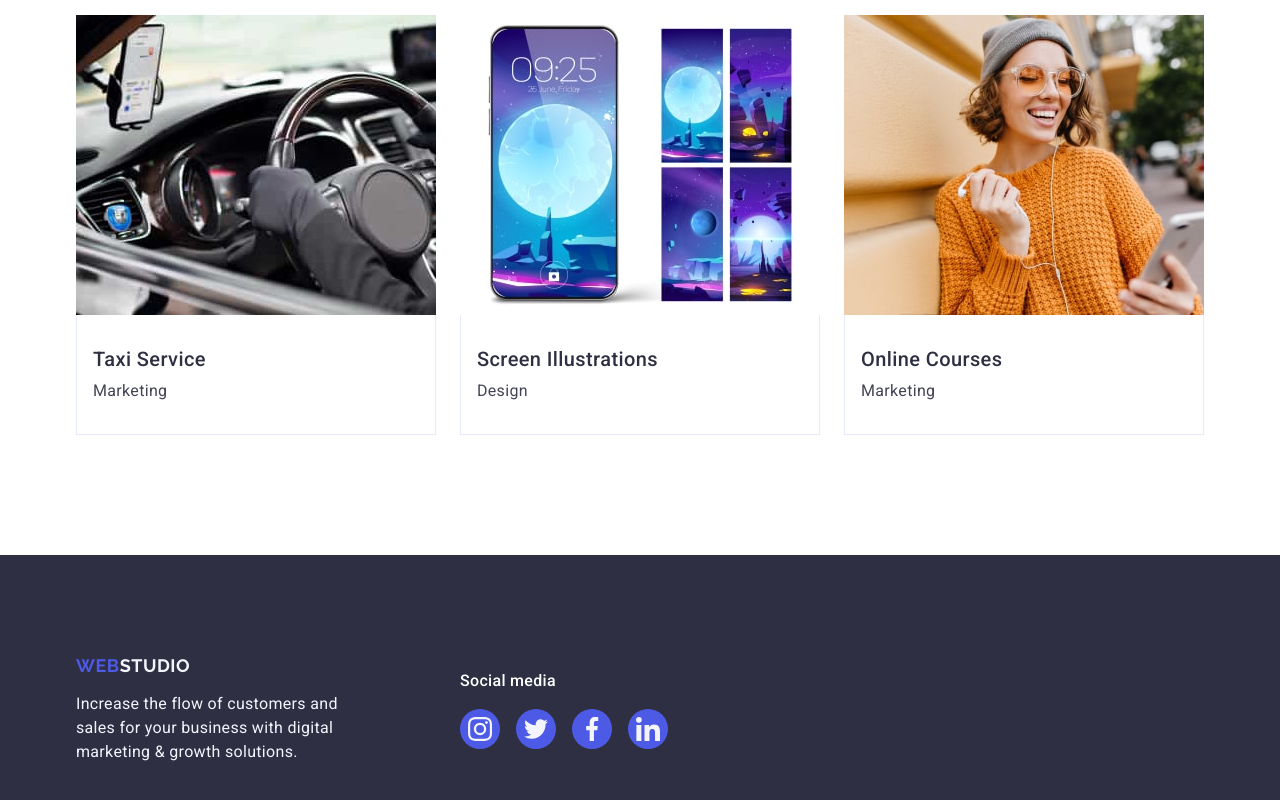
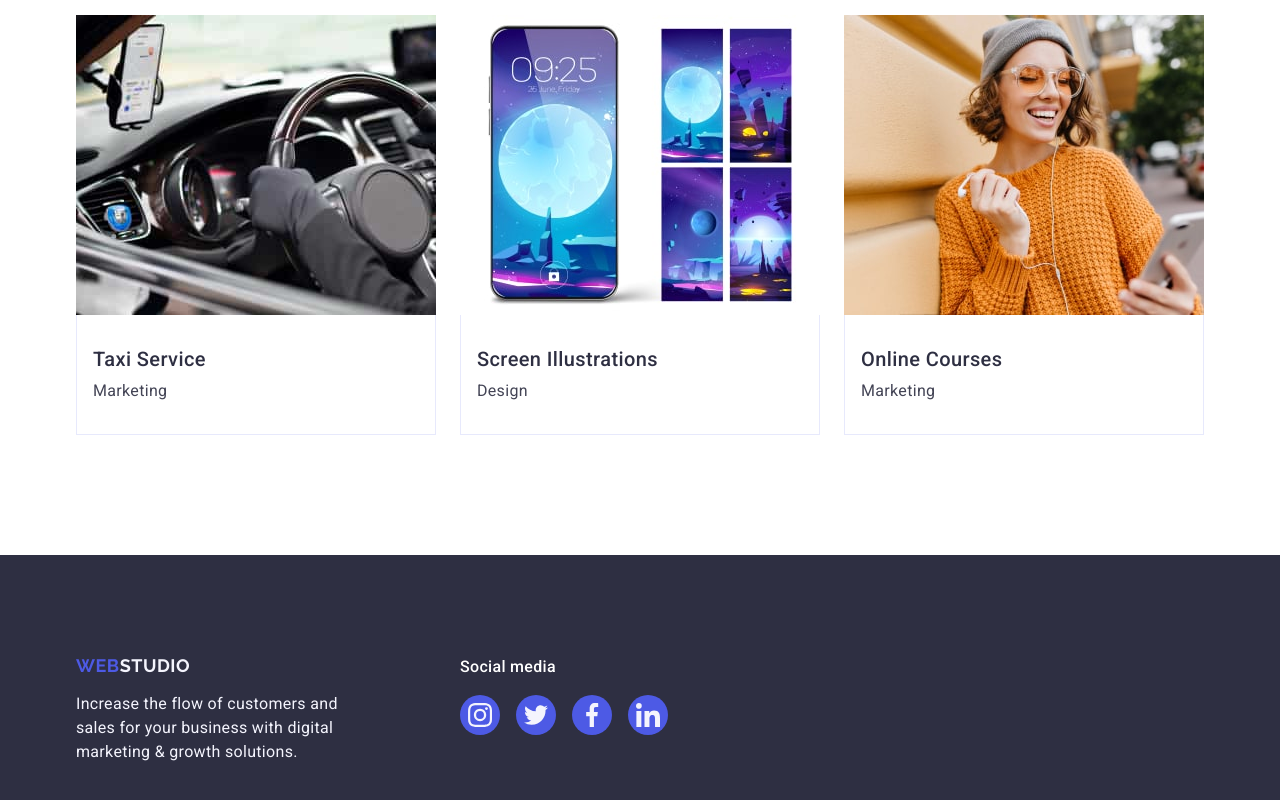
Before and after one commit to amurovnaa/goit-markup-hw-04, a plain HTML site: page index.html in a window 1280 px wide. Shown: the part 2626-3426 px from the top of the page. Drawn offline with nearby package versions, Linux system fonts and the light colour scheme.

Commit message:
add footer changes

```diff
--- a/css/styles.css
+++ b/css/styles.css
@@ -378,8 +378,10 @@ img {
 }
 .footer-content {
   display: flex;
-  align-items: center;
-  gap: 120px;
+  align-items: baseline;
+}
+.footer-logo-content {
+  margin-right: 120px;
 }
 .footer-logo-design {
   color: #f4f4fd;
@@ -412,16 +414,22 @@ img {
 .footer-social-link {
   width: 40px;
   height: 40px;
+  transition: background-color 250ms cubic-bezier(0.4, 0, 0.2, 1);
+}
+
+.footer-link {
+  width: 100%;
+  height: 100%;
   border-radius: 50%;
   background-color: #4d5ae5;
-  padding: 8px;
+  display: flex;
+  align-items: center;
+  justify-content: center;
 }
 .footer-social-icon {
   fill: #f4f4fd;
 }
-.footer-social-link:hover,
-.footer-social-link:focus {
-  transition-duration: 250ms;
-  transition-timing-function: cubic-bezier(0.4, 0, 0.2, 1);
+.footer-link:hover,
+.footer-link:focus {
   background-color: #31d0aa;
 }
--- a/index.html
+++ b/index.html
@@ -398,11 +398,9 @@
         </section>
     </main>
     <footer class="footer">
-        <div class="container">
-            <div class="footer-content">
-                <div>
-                    <a href="./index.html" class="logo footer-logo">Web<span
-                            class="footer-logo-design">Studio</span></a>
+        <div class="container footer-content">
+            <div class="footer-logo-content">
+                <a href="./index.html" class="logo footer-logo">Web<span class="footer-logo-design">Studio</span></a>
                 <p class="footer-text">Increase the flow of customers and sales for your business with digital
                     marketing
                     &
@@ -410,28 +408,36 @@
             </div>
             <div class="social">
                 <p class="social-text">Social media</p>
-                    <div class="footer-social-link-list">
-                        <a href="#" class="footer-social-link">
+                <ul class="footer-social-link-list">
+                    <li class="footer-social-link">
+                        <a href="#" class="footer-link">
                             <svg class="social-icon" width="24" height="24">
-                                <use href="./css/icons.svg#icon-instagram"></use>
+                                <use href="./images/icons.svg#icon-instagram"></use>
                             </svg>
                         </a>
-                        <a href="#" class="footer-social-link">
+                    </li>
+                    <li class="footer-social-link">
+                        <a href="#" class="footer-link">
                             <svg class="social-icon footer-social-icon" width="24" height="24">
-                                <use href="./css/icons.svg#icon-twitter"></use>
+                                <use href="./images/icons.svg#icon-twitter"></use>
                             </svg>
                         </a>
-                        <a href="#" class="footer-social-link">
+                    </li>
+                    <li class="footer-social-link">
+                        <a href="#" class="footer-link">
                             <svg class="social-icon footer-social-icon" width="24" height="24">
-                                <use href="./css/icons.svg#icon-facebook"></use>
+                                <use href="./images/icons.svg#icon-facebook"></use>
                             </svg>
                         </a>
-                        <a href="#" class="footer-social-link">
+                    </li>
+                    <li class="footer-social-link">
+                        <a href="#" class="footer-link">
                             <svg class="social-icon footer-social-icon" width="24" height="24">
-                                <use href="./css/icons.svg#icon-linkedin"></use>
+                                <use href="./images/icons.svg#icon-linkedin"></use>
                             </svg>
                         </a>
-                    </div>
+                    </li>
+                </ul>
             </div>
         </div>
     </footer>
```
Lines whose indentation alone changed are shown as unchanged.
